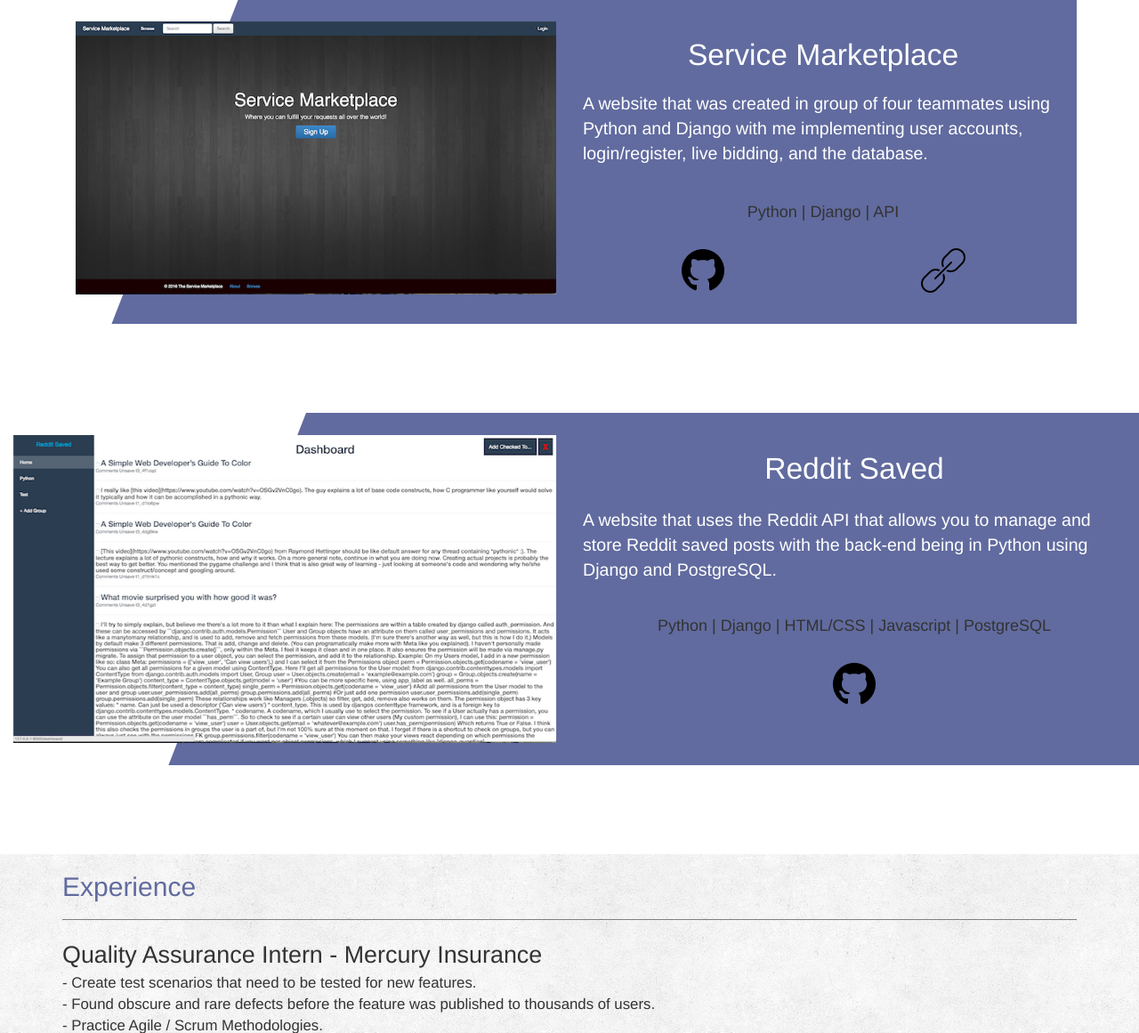
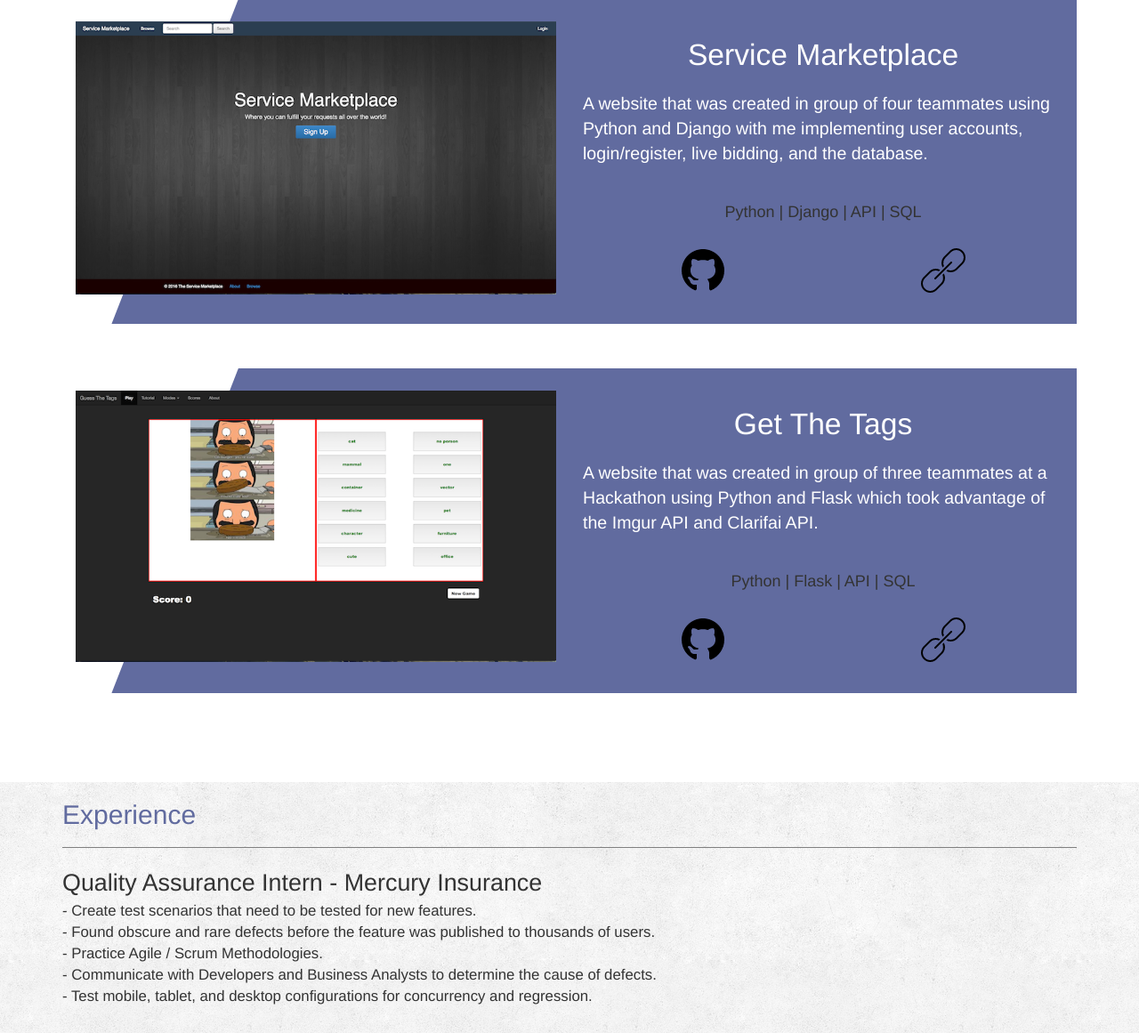
Before and after one commit to Alackey/Alackey.github.io, a Flask app: page / in a window 1280 px wide. Shown: the part 1603-2764 px from the top of the page at 89% size. Run offline with Flask 2, Linux system fonts and the light colour scheme; some libraries are stand-ins or nearby versions.

Commit message:
All projects updated with new style

```diff
--- a/templates/index.html
+++ b/templates/index.html
@@ -173,6 +173,8 @@
     <div class="container">
       <h2>Projects</h2>
       <hr>
+
+      <!-- Reddit Saved -->
       <div class="row project">
         <div class="col-md-6">
           <img class="img-responsive" src="{{ url_for('static',filename='img/RedditSaved_dash.png') }}">
@@ -199,6 +201,8 @@
           </div>
         </div>
       </div>
+
+      <!-- Service Marketplace -->
       <div class="row project">
         <div class="col-md-6">
           <img class="img-responsive" src="{{ url_for('static',filename='img/ServiceMarketplace_home.png') }}">
@@ -212,7 +216,7 @@
             accounts, login/register, live bidding,
             and the database.
           </p>
-          <h4>Python | Django | API</h4>
+          <h4>Python | Django | API | SQL</h4>
           <div class="row iconRow">
             <div class="col-sm-12 col-xs-12 ">
               <div class="col-sm-6 col-xs-6 ">
@@ -233,87 +237,23 @@
             </div>
           </div>
         </div>
-      </div>
+
+        <!-- Get The Tags -->
         <div class="row project">
           <div class="col-md-6">
-          <img class="img-responsive" src="{{ url_for('static',filename='img/RedditSaved_dash.png') }}">
+            <img class="img-responsive" src="{{ url_for('static',filename='img/GetTheTags_play.png') }}">
           </div>
           <div class="col-md-6 projDesc">
-          <h3>Reddit Saved</h3>
+            <h3>Get The Tags</h3>
             <p>
-            A website that uses the Reddit API that
-            allows you to manage and store Reddit
-            saved posts with the back-end being in
-            Python using Django and PostgreSQL.
-          </p>
-          <h4>Python | Django | HTML/CSS | Javascript | PostgreSQL</h4>
-          <div class="row iconRow">
-            <div class="col-sm-12 col-xs-12 ">
-              <div class="col-sm-12 col-xs-12 ">
-                <a href="https://github.com/Alackey/RedditSaved" target="_blank" class="text-center">
-                  <div class="icon-div">
-                    <img class="icon" src="{{ url_for('static',filename='img/GitHub-Filled-50.png') }}">
-                  </div>
-                </a>
-              </div>
-            </div>
-          </div>
-        </div>
-      </div>
-        <!--
-            <div class="col-lg-4">
-              <div class="col-lg-12 project">
-                <div class="infoIcon">i</div>
-                <img class="img-responsive" src="{{ url_for('static',filename='img/ServiceMarketplace_home.png') }}">
-                <div id="serviceMarketInfo" class="infoDiv">
-                  <p id="smInfoTitle" class="infoTitle">Back-end</p>
-                  <br>
-                  <p id="smInfoDesc" class="infoDesc">
-                    A website that was created in group
-                    of four teammates using Python and
-                    Django with me implementing user
-                    accounts, login/register, live bidding,
-                    and the database.
-                  </p>
-                </div>
-                <h3>Service Marketplace</h3>
-                <div class="row">
-                  <div class="col-sm-12 col-xs-12 ">
-                    <div class="col-sm-6 col-xs-6 ">
-                      <a href="https://github.com/Alackey/ServiceMarketplace" target="_blank" class="text-center">
-                        <div class="icon-div">
-                          <img class="icon" src="{{ url_for('static',filename='img/GitHub-Filled-50.png') }}">
-                        </div>
-                      </a>
-                    </div>
-                    <div class="col-sm-6 col-xs-6">
-                      <a href="http://alackey.pythonanywhere.com/" target="_blank" class="text-center">
-                        <div class="icon-div">
-                          <img class="icon" src="{{ url_for('static',filename='img/Link-50.png') }}">
-                        </div>
-                      </a>
-                    </div>
-                  </div>
-                </div>
-              </div>
-            </div>
-            <div class="col-lg-4">
-              <div class="col-lg-12 project">
-                <div class="infoIcon">i</div>
-                <img class="img-responsive" src="{{ url_for('static',filename='img/GetTheTags_play.png') }}">
-                <div id="guessTagsInfo" class="infoDiv">
-                  <p id="gttInfoTitle" class="infoTitle">Back-end</p>
-                  <br>
-                  <p id="gttInfoDesc" class="infoDesc">
               A website that was created in group
               of three teammates at a Hackathon
               using Python and Flask which took
               advantage of the Imgur API and Clarifai
               API.
             </p>
-                </div>
-                <h3>Guess The Tags</h3>
-                <div class="row">
+            <h4>Python | Flask | API | SQL</h4>
+            <div class="row iconRow">
               <div class="col-sm-12 col-xs-12 ">
                 <div class="col-sm-6 col-xs-6 ">
                   <a href="https://github.com/Alackey/Guess-The-Tags" target="_blank" class="text-center">
@@ -334,8 +274,6 @@
             </div>
           </div>
       </div>
-        </div> -->
-
     </div>
   </div>
 
```
Lines whose indentation alone changed are shown as unchanged.
